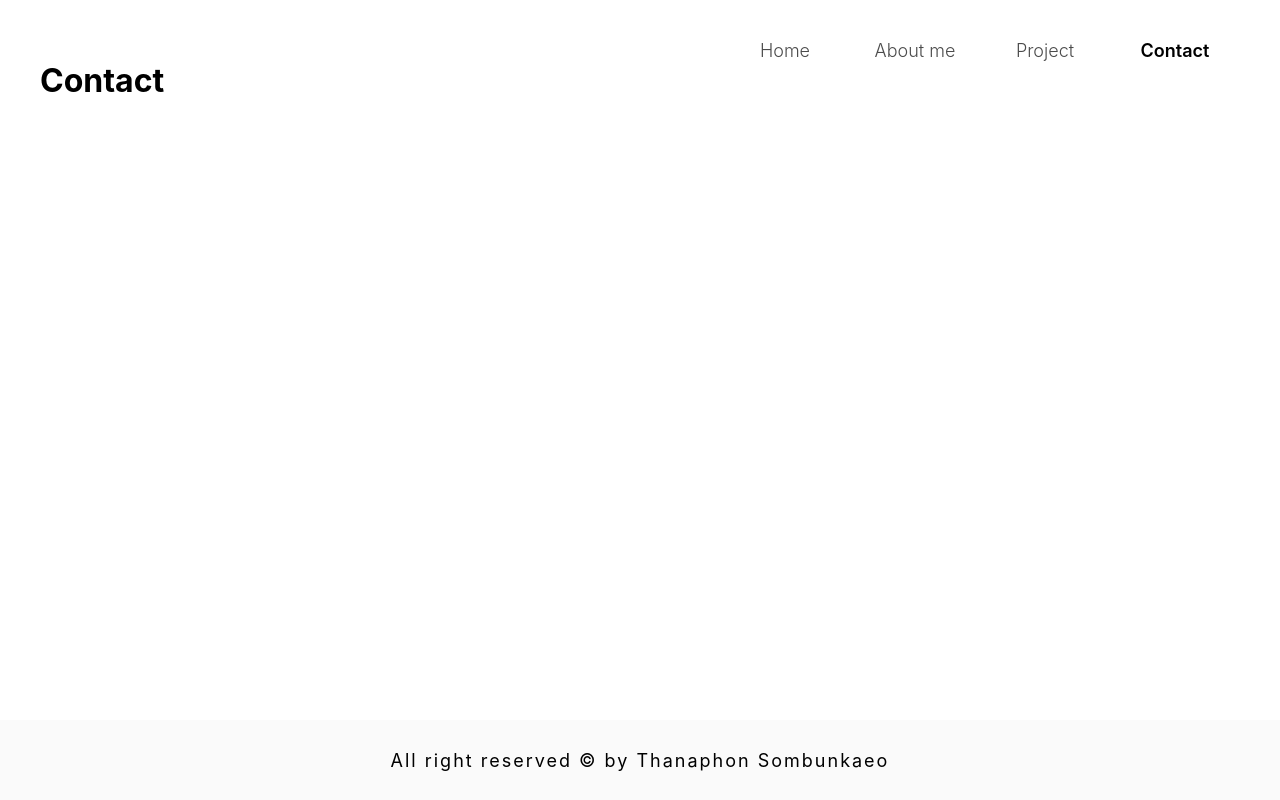
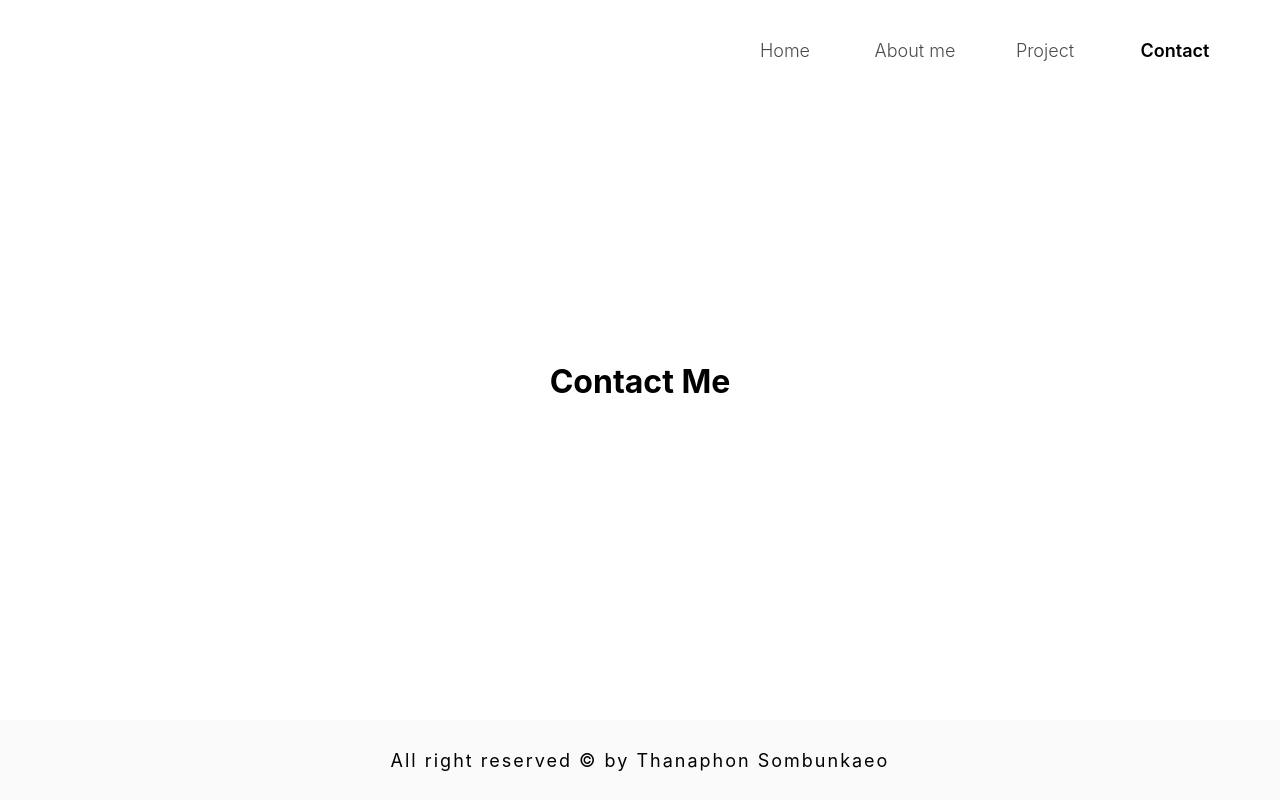
Before and after one commit to boyplus/boyplus.github.io, a Next.js app: page /contact in a window 1280 px wide. Built offline with nearby package versions, Linux system fonts and the light colour scheme.

Commit message:
[FIX] deploy

```diff
--- a/pages/contact.js
+++ b/pages/contact.js
@@ -5,8 +5,19 @@ const Contact = () => {
   return (
     <Fragment>
       <Layout page="contact">
-        <h1>Contact</h1>
+        <div className="container">
+          <h1>Contact Me</h1>
+        </div>
       </Layout>
+      <style jsx>{`
+        .container {
+          height: 80vh;
+          display: flex;
+          flex-directoin: column;
+          justify-content: center;
+          align-items: center;
+        }
+      `}</style>
     </Fragment>
   );
 };
```
